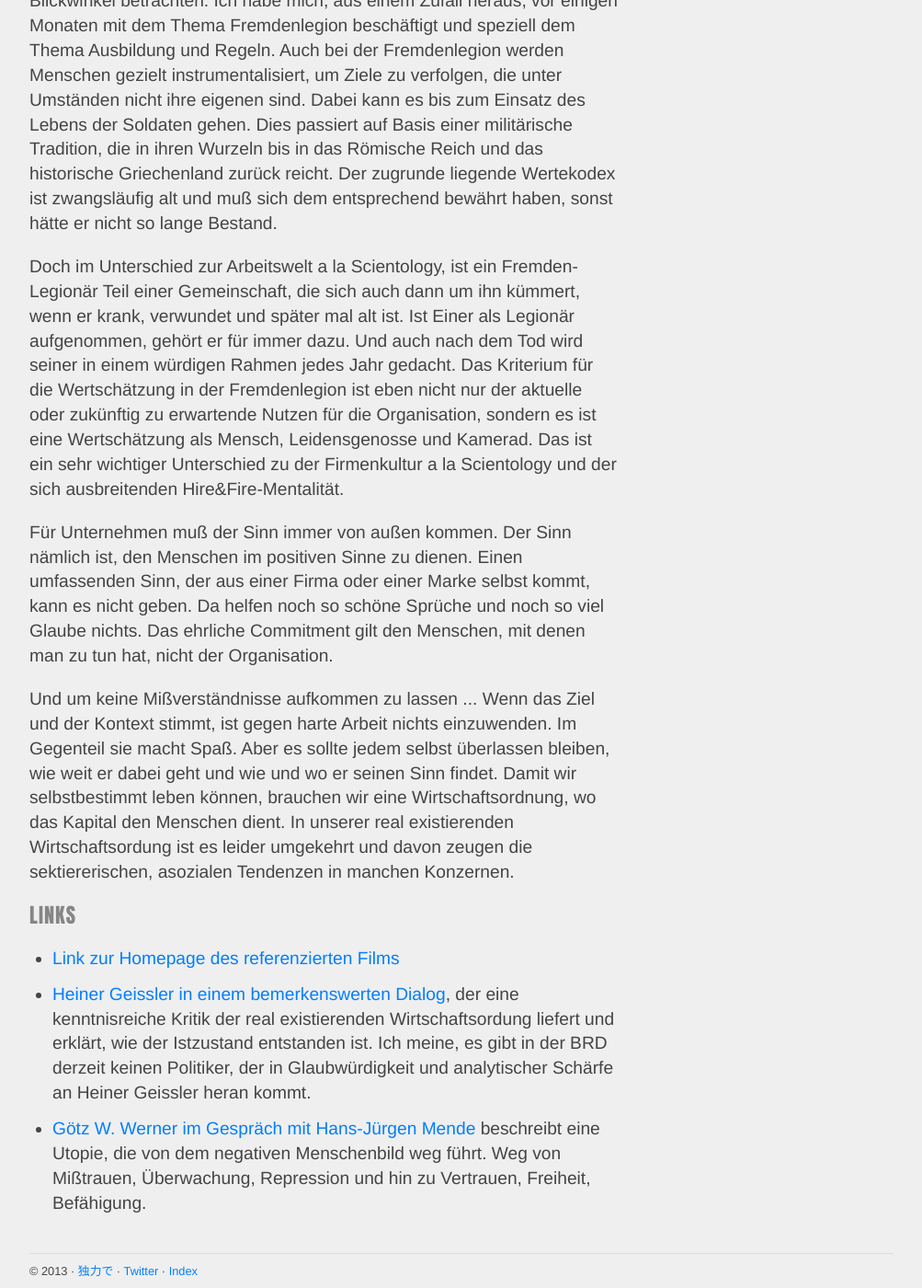
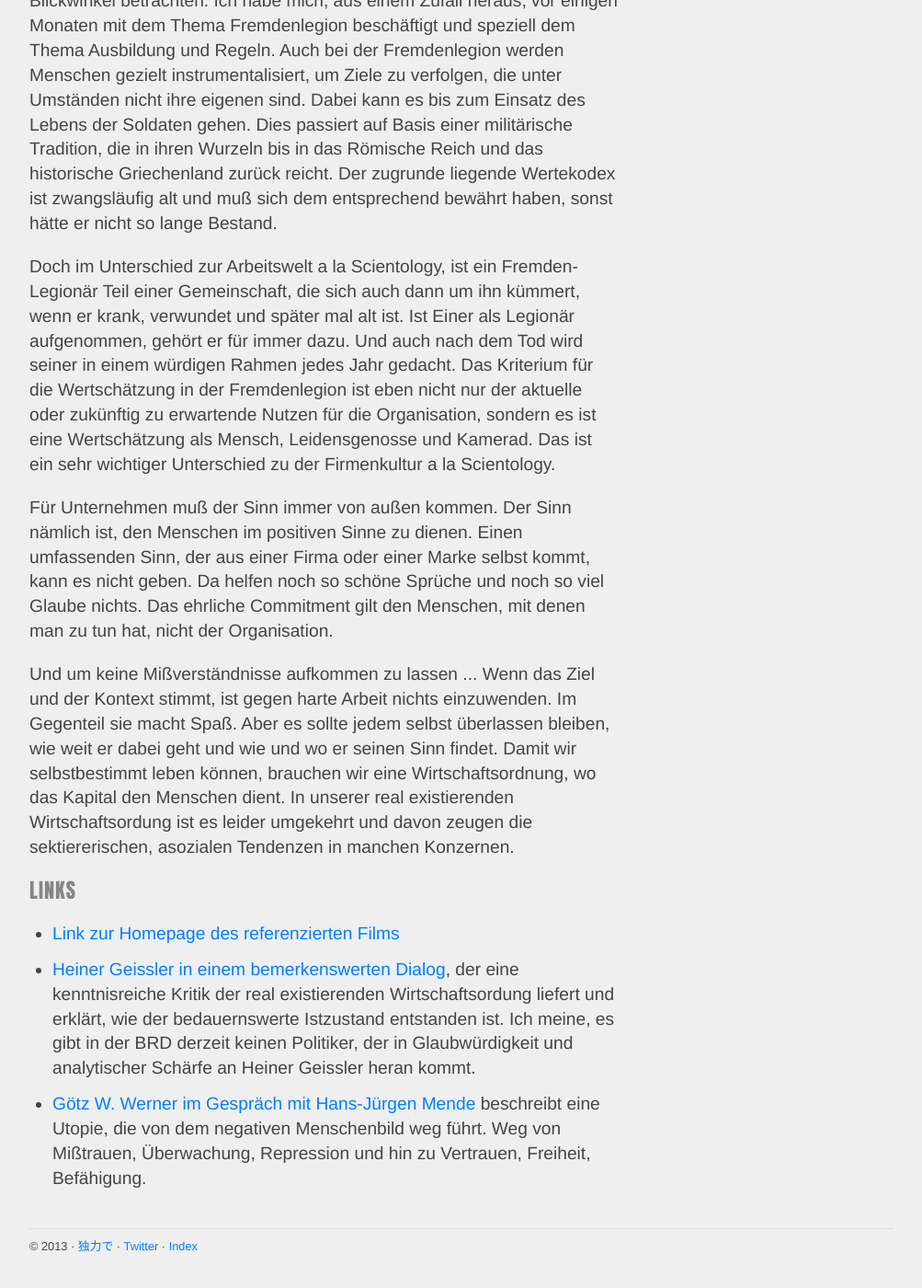
Before and after one commit to dokuryoku/dokuryoku.github.com, a Jekyll site: the page built from _posts/2013-03-15-Schoene-Neue-Arbeitswelt.html, in a window 1280 px wide and 1400 px high, scrolled down 1475 px. Shown: the whole window at 92% size, without its empty margins (128-1131 px from the left). Built offline with Jekyll 4.4.1, drawn with Linux system fonts in a browser that asks for light colours; after the commit the page ends 2848 px from its top, so only the background shows below that.

Commit message:
update posts

```diff
--- a/_posts/2013-03-15-Schoene-Neue-Arbeitswelt.html
+++ b/_posts/2013-03-15-Schoene-Neue-Arbeitswelt.html
@@ -63,8 +63,7 @@ Ist Einer als Legionär aufgenommen, gehört er für immer dazu. Und auch nach d
 einem würdigen Rahmen jedes Jahr gedacht. Das Kriterium für die Wertschätzung
 in der Fremdenlegion ist eben nicht nur der aktuelle oder zukünftig zu erwartende Nutzen für
 die Organisation, sondern es ist eine Wertschätzung als Mensch, Leidensgenosse und Kamerad. Das ist
-ein sehr wichtiger Unterschied zu der Firmenkultur a la Scientology und der sich ausbreitenden
-Hire&Fire-Mentalität.</p>
+ein sehr wichtiger Unterschied zu der Firmenkultur a la Scientology.</p>
 
 <p>Für Unternehmen muß der Sinn immer von außen kommen. Der Sinn nämlich ist, den Menschen
 im positiven Sinne zu dienen. Einen umfassenden Sinn, der aus einer Firma oder einer Marke
@@ -84,7 +83,7 @@ davon zeugen die sektiererischen, asozialen Tendenzen in manchen Konzernen.</p>
 <li><a href="http://www.workhardplayhard-film.de">Link zur Homepage des referenzierten Films</a></li>
 <li><a href="http://youtu.be/Q-lRL7gFw7w">Heiner Geissler in einem bemerkenswerten Dialog</a>,
 der eine kenntnisreiche Kritik der real existierenden Wirtschaftsordung liefert und erklärt,
-wie der Istzustand entstanden ist. Ich meine, es gibt in der BRD derzeit keinen Politiker,
+wie der bedauernswerte Istzustand entstanden ist. Ich meine, es gibt in der BRD derzeit keinen Politiker,
 der in Glaubwürdigkeit und analytischer Schärfe an Heiner Geissler heran kommt.</li>
 <li><a href="http://youtu.be/O3LNMSom-dc">Götz W. Werner im Gespräch mit Hans-Jürgen Mende</a>
 beschreibt eine Utopie, die von dem negativen Menschenbild weg führt. Weg von Mißtrauen, Überwachung,
```
